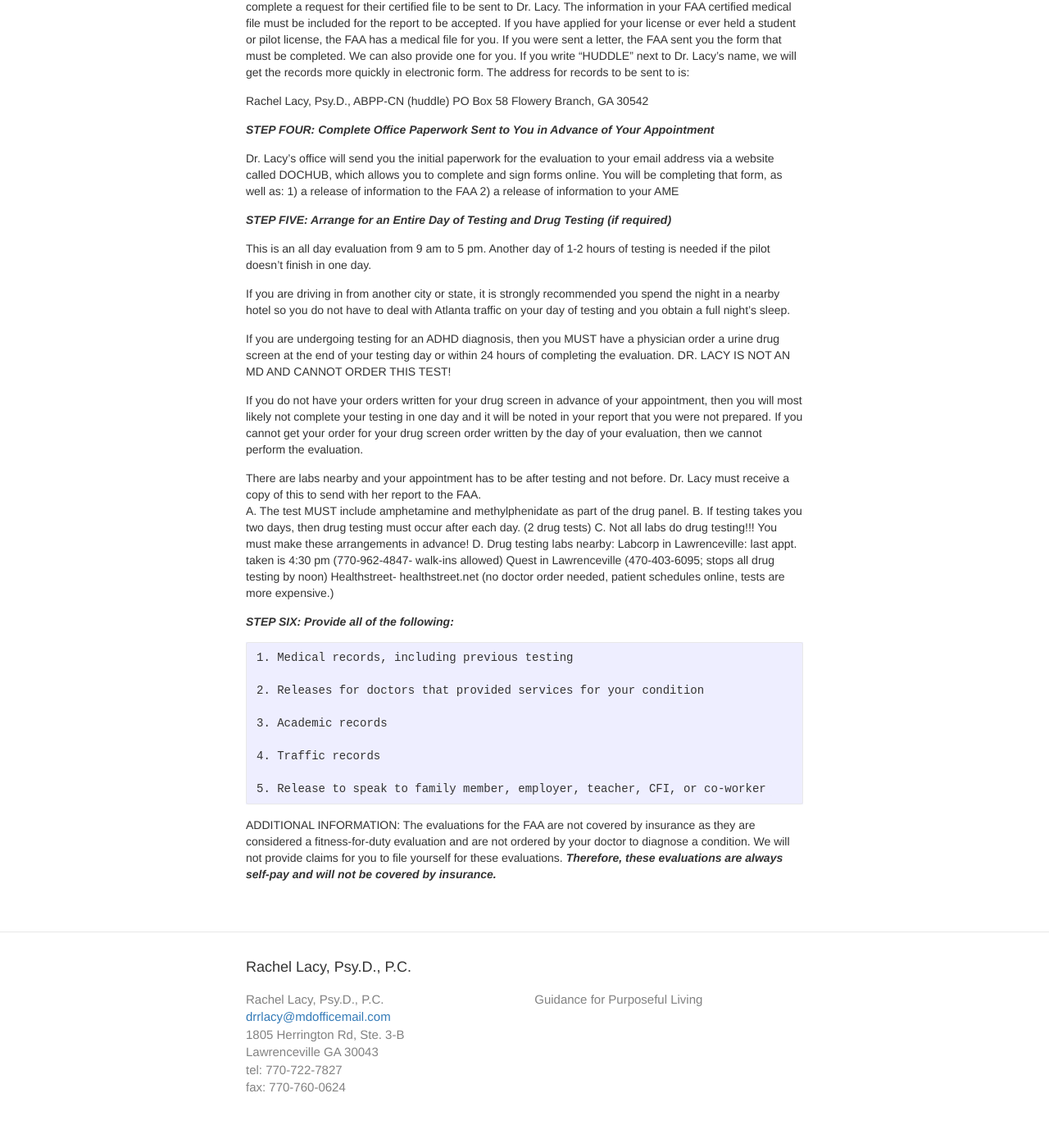
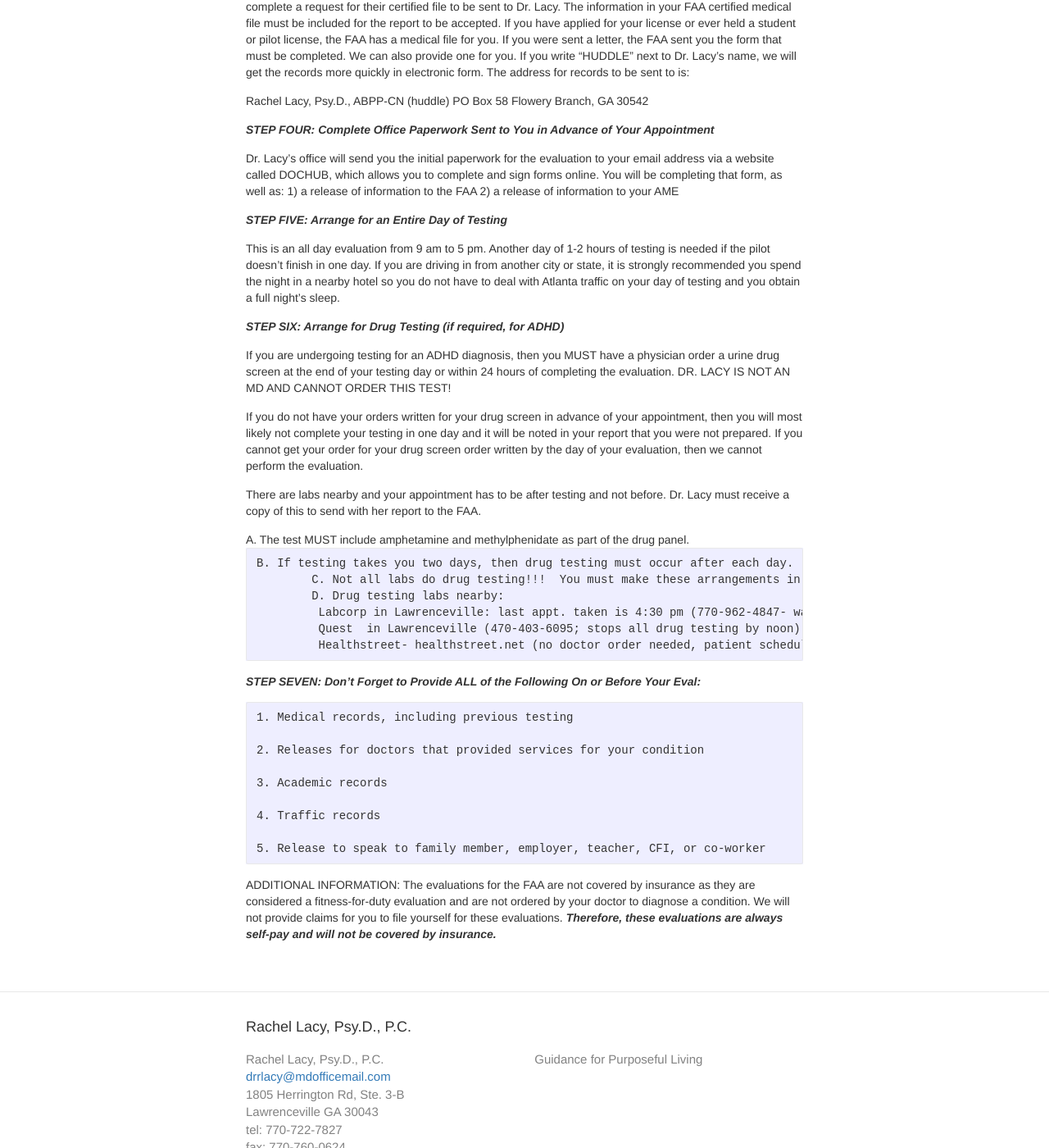
Before and after one commit to halcyon/renewedbrain.com, a Jekyll site: the page built from FAA.md, in a window 1280 px wide and 1400 px high, scrolled down 626 px. Shown: the whole window at 82% size. Built offline with Jekyll 4.4.1, drawn with Linux system fonts in a browser that asks for light colours.

Commit message:
Update FAA.md
final

```diff
--- a/FAA.md
+++ b/FAA.md
@@ -27,26 +27,28 @@ Flowery Branch, GA 30542
 Dr. Lacy’s office will send you the initial paperwork for the evaluation to your email address via a website called DOCHUB, which allows you to complete and sign forms online.  You will be completing that form, as well as:
 	1) a release of information to the FAA                          2) a release of information to your AME
 
-***STEP FIVE:  Arrange for an Entire Day of Testing and Drug Testing (if required)***
+***STEP FIVE:  Arrange for an Entire Day of Testing***
 
 This is an all day evaluation from 9 am to 5 pm. Another day of 1-2 hours of testing is needed if the pilot doesn't finish in one day.
+If you are driving in from another city or state, it is strongly recommended you spend the night in a nearby hotel so you do not have to deal with Atlanta traffic on your day of testing and you obtain a full night’s sleep.
 
- If you are driving in from another city or state, it is strongly recommended you spend the night in a nearby hotel so you do not have to deal with Atlanta traffic on your day of testing and you obtain a full night’s sleep.
+***STEP SIX: Arrange for Drug Testing (if required, for ADHD)***
 
 If you are undergoing testing for an ADHD diagnosis,  then you MUST have a physician order a urine drug screen at the end of your testing day or within 24 hours of completing the evaluation. DR. LACY IS NOT AN MD AND CANNOT ORDER THIS TEST!
 
 If you do not have your orders written for your drug screen in advance of your appointment, then you will most likely not complete your testing in one day and it will be noted in your report that you were not prepared.  If you cannot get your order for your drug screen order written by the day of your evaluation, then we cannot perform the evaluation.
 
 There are labs nearby and your appointment has to be after testing and not before. Dr. Lacy must receive a copy of this to send with her report to the FAA.
-	A. The test MUST include amphetamine and methylphenidate as part of the drug panel.
+
+ 	A. The test MUST include amphetamine and methylphenidate as part of the drug panel.
 	B. If testing takes you two days, then drug testing must occur after each day.  (2 drug tests)
-	C. Not all labs do drug testing!!!  You must make these arrangements in advance!
-    	D. Drug testing labs nearby:
+ 	C. Not all labs do drug testing!!!  You must make these arrangements in advance!
+  	D. Drug testing labs nearby:
    	 Labcorp in Lawrenceville: last appt. taken is 4:30 pm (770-962-4847- walk-ins allowed)
    	 Quest  in Lawrenceville (470-403-6095; stops all drug testing by noon)
    	 Healthstreet- healthstreet.net (no doctor order needed, patient schedules online, tests are more expensive.)
 
-***STEP SIX: Provide all of the following:***
+***STEP SEVEN: Don't Forget to Provide ALL of the Following On or Before Your Eval:***
 
     1. Medical records, including previous testing
 
```
